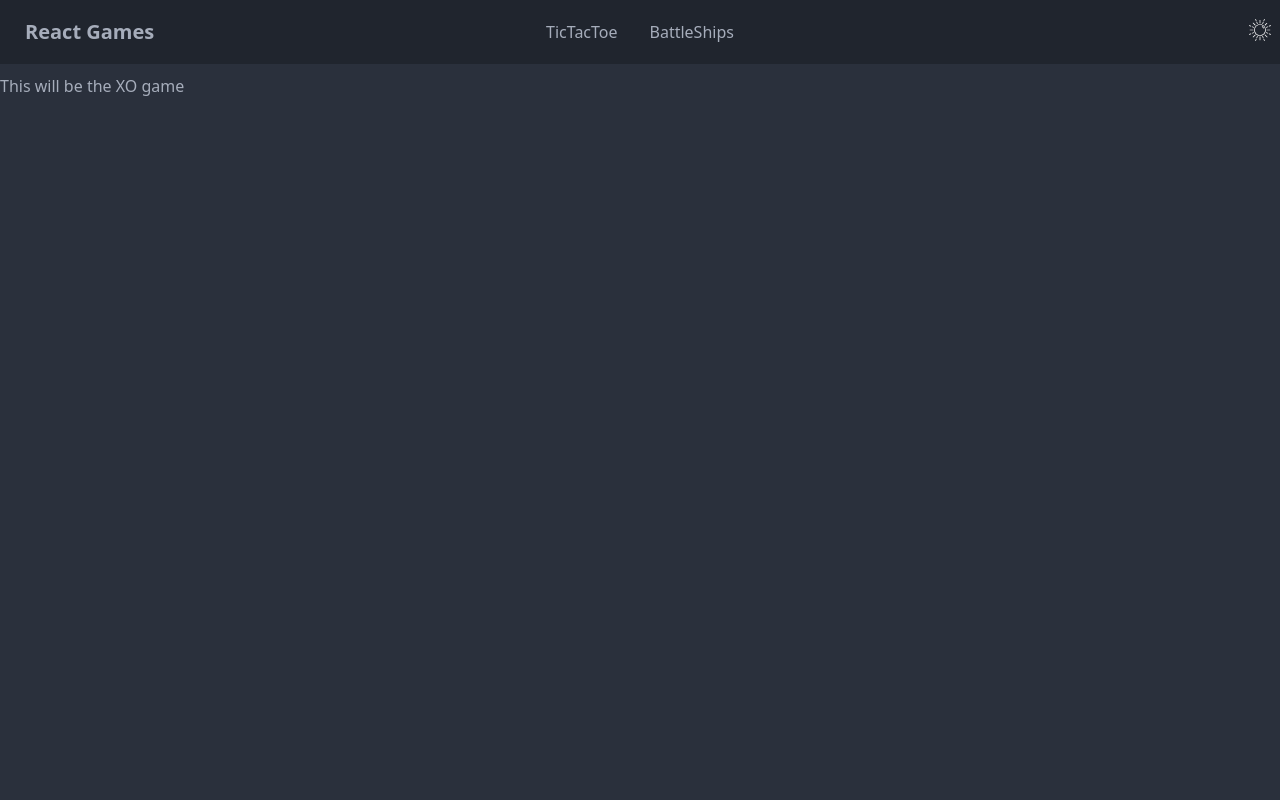
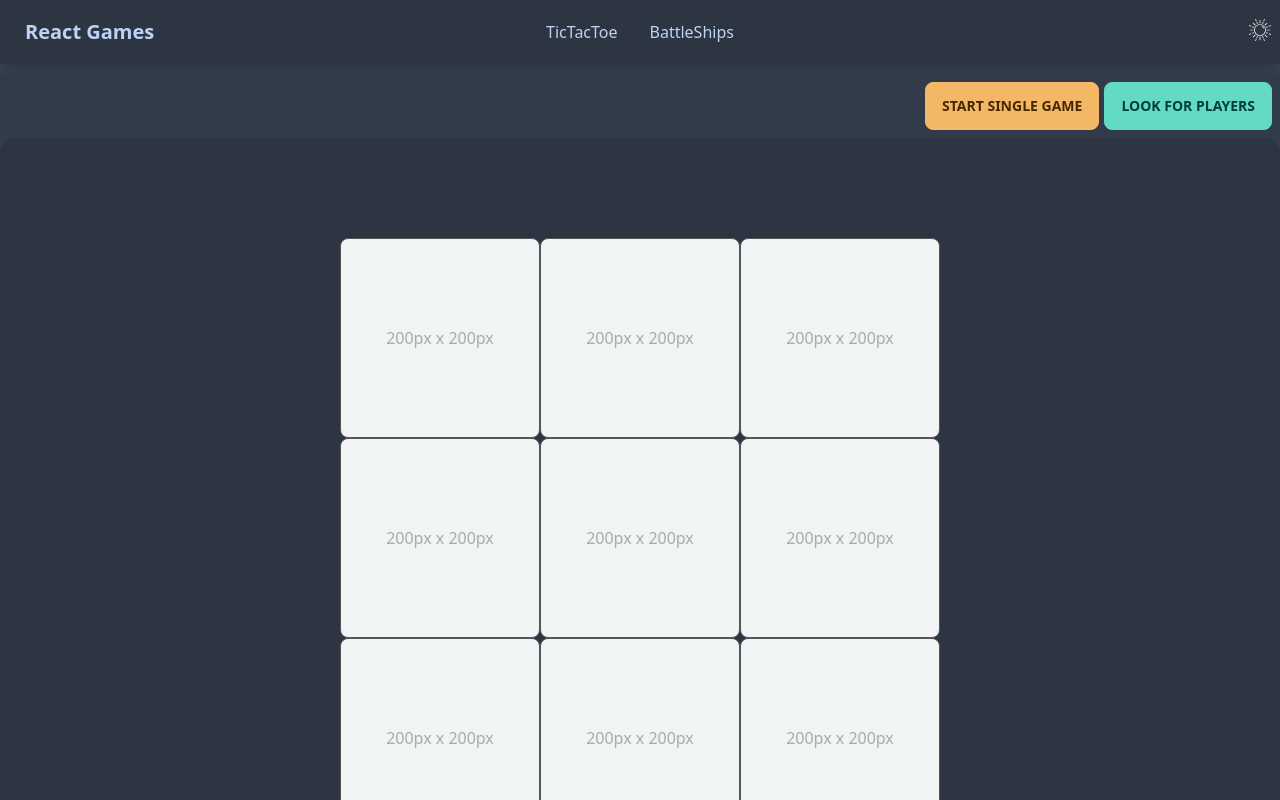
Before and after one commit to ileuca/react-games, a React (Create React App) app: page /tic-tac-toe in a window 1280 px wide. Built offline with nearby package versions, Linux system fonts and the light colour scheme.

Commit message:
started tictactoe

```diff
--- a/src/components/layout/layout.tsx
+++ b/src/components/layout/layout.tsx
@@ -21,7 +21,10 @@ const Layout: FC<LayoutProps> = ({ children }) => {
   };
   return (
     <div>
-      <div className="navbar bg-base-300" style={{ marginBottom: "10px" }}>
+      <div
+        className="navbar bg-base-300 shadow-xl"
+        style={{ marginBottom: "10px" }}
+      >
         <div className="navbar-start">
           <Link to={"/"} className="btn btn-ghost normal-case text-xl">
             React Games
@@ -37,7 +40,7 @@ const Layout: FC<LayoutProps> = ({ children }) => {
             </li>
           </ul>
         </div>
-        <div className="navbar-end">
+        <div className="navbar-end ">
           <ul>
             <li>
               <a
--- /dev/null
+++ b/src/components/tic-tac-toe-game/index.tsx
@@ -0,0 +1,39 @@
+import "./tic-tac-toe.css";
+
+const TicTacToeGame = () => {
+  return (
+    <div className="grid place-items-center h-screen">
+      <div className="game-board">
+        <button className="box rounded-lg hover:bg-sky-100">
+          200px x 200px
+        </button>
+        <button className="box rounded-lg hover:bg-sky-100">
+          200px x 200px
+        </button>
+        <button className="box rounded-lg hover:bg-sky-100">
+          200px x 200px
+        </button>
+        <button className="box rounded-lg hover:bg-sky-100">
+          200px x 200px
+        </button>
+        <button className="box rounded-lg hover:bg-sky-100">
+          200px x 200px
+        </button>
+        <button className="box rounded-lg hover:bg-sky-100">
+          200px x 200px
+        </button>
+        <button className="box rounded-lg hover:bg-sky-100">
+          200px x 200px
+        </button>
+        <button className="box rounded-lg hover:bg-sky-100">
+          200px x 200px
+        </button>
+        <button className="box rounded-lg hover:bg-sky-100">
+          200px x 200px
+        </button>
+      </div>
+    </div>
+  );
+};
+
+export default TicTacToeGame;
--- /dev/null
+++ b/src/components/tic-tac-toe-game/tic-tac-toe.css
@@ -0,0 +1,18 @@
+.game-board {
+  display: grid;
+  grid-template-rows: 200px 200px 200px;
+  grid-template-columns: 200px 200px 200px;
+}
+
+body {
+  display: flex;
+  justify-content: center;
+}
+.box {
+  background: rgb(241, 244, 245);
+  border: 1px solid #555;
+  display: flex;
+  align-items: center;
+  justify-content: center;
+  color: #aaa;
+}
--- a/src/pages/tic-tac-toe/index.tsx
+++ b/src/pages/tic-tac-toe/index.tsx
@@ -1,5 +1,32 @@
+import "../../App.css";
+import TicTacToeGame from "../../components/tic-tac-toe-game";
+
 const TicTacToe = () => {
-  return <>This will be the XO game</>;
+  return (
+    <>
+      <div
+        className="card w-96 bg-base-200 shadow-xl"
+        style={{ height: "90%", width: "100%" }}
+      >
+        <div className="navbar bg-base-200">
+          <div className="navbar-start"></div>
+          <div className="navbar-center hidden lg:flex"></div>
+          <div className="navbar-end">
+            <button className="btn btn-warning" style={{ marginRight: "5px" }}>
+              Start Single Game
+            </button>
+            <button className="btn btn-success">Look For Players</button>
+          </div>
+        </div>
+        <div
+          className="card  bg-base-300 shadow-xl"
+          style={{ height: "90%", width: "100%" }}
+        >
+          <TicTacToeGame />
+        </div>
+      </div>
+    </>
+  );
 };
 
 export default TicTacToe;
--- a/tailwind.config.js
+++ b/tailwind.config.js
@@ -5,7 +5,34 @@ module.exports = {
     extend: {},
   },
   daisyui: {
-    themes: ["light", "dark"],
+    themes: [
+      {
+        light: {
+          primary: "#1e68ce",
+          secondary: "#008914",
+          accent: "#fc8dbf",
+          neutral: "#26252D",
+          "base-100": "#f3f4f6",
+          info: "#7BAAE0",
+          success: "#62DAC4",
+          warning: "#F4B766",
+          error: "#E92F3C",
+        },
+      },
+      {
+        dark: {
+          primary: "#1e68ce",
+          secondary: "#008914",
+          accent: "#fc8dbf",
+          neutral: "#26252D",
+          "base-100": "#374151",
+          info: "#7BAAE0",
+          success: "#62DAC4",
+          warning: "#F4B766",
+          error: "#E92F3C",
+        },
+      },
+    ],
   },
   plugins: [require("daisyui")],
 };
```
